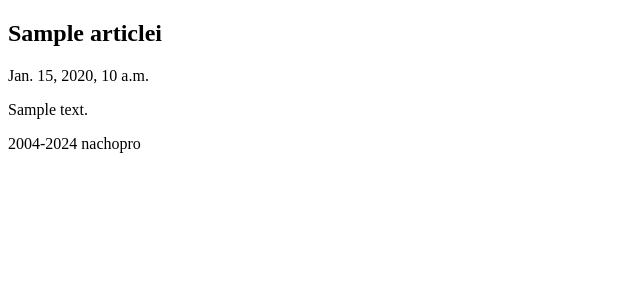
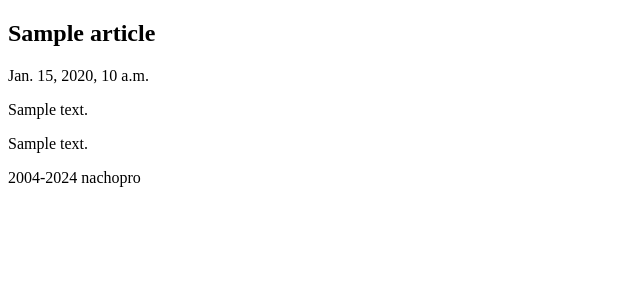
Before and after one commit to nachopro/blog, a Django app: template blog/templates/blog/post.html in a window 1280 px wide. Shown: the part 134-434 px from the top of the page, without its empty margins (0-640 px from the left). Run offline with Django 5.2, Linux system fonts and the light colour scheme; the template is opened without the code that fills it: most values are stand-ins (such as "Sample title", 1, 10 or a date in 2020).

Commit message:
Soporte para descripción

```diff
--- a/blog/apps/blog/models.py
+++ b/blog/apps/blog/models.py
@@ -18,6 +18,7 @@ class BaseModel(models.Model):
 class Post(BaseModel):
     title = models.CharField(max_length=50)
     slug = models.SlugField(max_length=50, unique=True)
+    description = models.TextField()
     content = models.TextField()
 
     objects = models.Manager()
--- a/blog/templates/blog/post.html
+++ b/blog/templates/blog/post.html
@@ -1,11 +1,13 @@
 {% extends "base.html" %}
 
 {% block title %}nachopro: {{ article.title }}{% endblock %}
+{% block meta_description %}{{ article.description|striptags }}{% endblock %}
 
 {% block main %}
       <article>
-        <h2>{{ article.title }}i</h2>
+        <h2>{{ article.title }}</h2>
         <p>{{ article.created_at }}</p>
+        <p>{{ article.description|safe }}</p>
         <p>{{ article.content }}</p>
       </article>
 {% endblock %}
```
Also changed, not shown: blog/apps/blog/migrations/0002_post_description.py (added).
